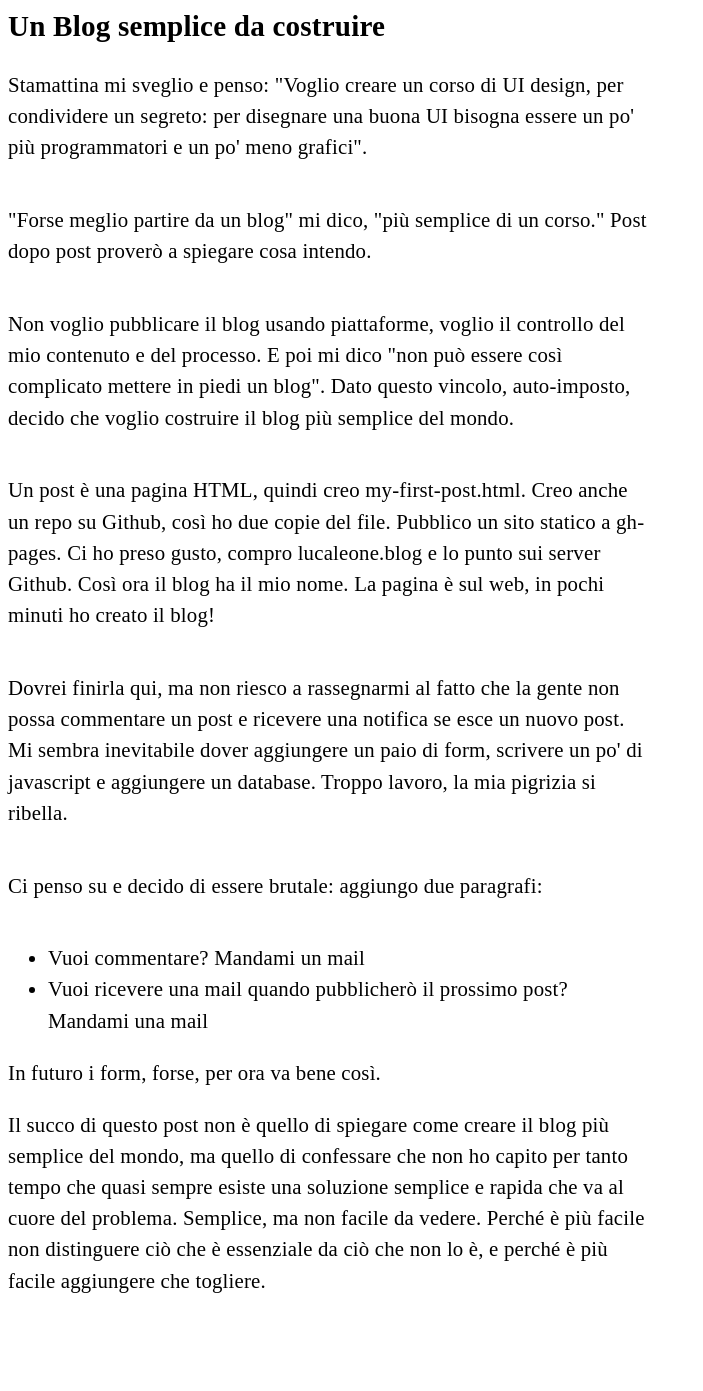
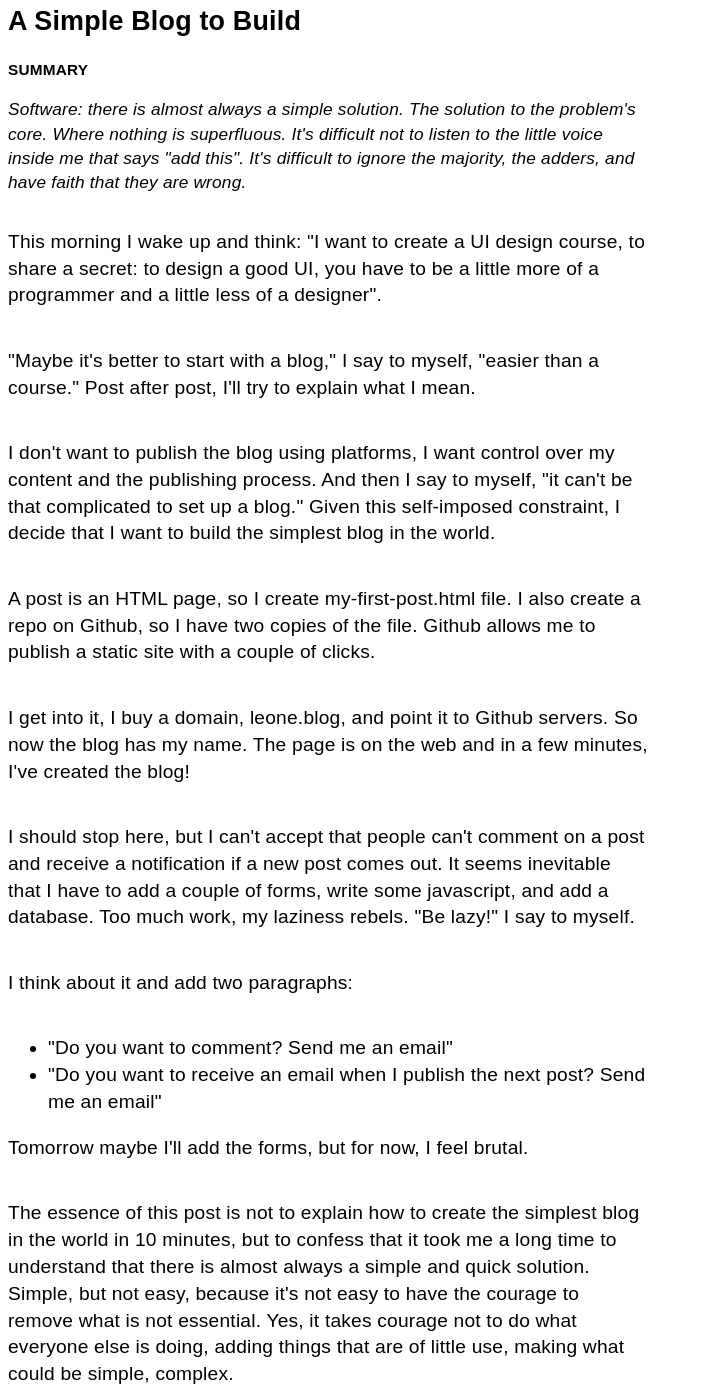
Before and after one commit to luc4leone/my-blog, a plain HTML site: page posts/publish-a-blog.html in a window 1280 px wide. Shown: the part 15-1406 px from the top of the page, without its empty margins (0-703 px from the left). Before the commit the page ends 1352 px from the top, so only its background shows below. Drawn offline with Linux system fonts and the light colour scheme; a web font is replaced by a local one.

Commit message:
centesimo draft post 1

```diff
--- a/posts/publish-a-blog.html
+++ b/posts/publish-a-blog.html
@@ -7,67 +7,86 @@
 
         <link rel="stylesheet" href="../style.css" />
     </head>
+    <style>
+        .summary {
+            font-size: 0.9em;
+            font-family: sans-serif;
+            font-style: italic;
+        }
+        h3 {
+            font-family: sans-serif;
+            text-transform: uppercase;
+            font-size: 0.8em;
+        }
+    </style>
 
     <body>
-        <!-- <h1>Come ho creato un Blog semplice</h1> -->
-        <h1>Un Blog semplice da costruire</h1>
-        <p>
-            Stamattina mi sveglio e penso: "Voglio creare un corso di UI design,
-            per condividere un segreto: per disegnare una buona UI bisogna
-            essere un po' più programmatori e un po' meno grafici".
+        <h1>A Simple Blog to Build</h1>
+        <h3>Summary</h3>
+        <p class="summary">
+            Software: there is almost always a simple solution. The solution to
+            the problem's core. Where nothing is superfluous. It's difficult not
+            to listen to the little voice inside me that says "add this". It's
+            difficult to ignore the majority, the adders, and have faith that
+            they are wrong.
         </p>
 
         <p>
-            "Forse meglio partire da un blog" mi dico, "più semplice di un
-            corso." Post dopo post proverò a spiegare cosa intendo.
+            This morning I wake up and think: "I want to create a UI design
+            course, to share a secret: to design a good UI, you have to be a
+            little more of a programmer and a little less of a designer".
         </p>
 
         <p>
-            Non voglio pubblicare il blog usando piattaforme, voglio il
-            controllo del mio contenuto e del processo. E poi mi dico "non può
-            essere così complicato mettere in piedi un blog". Dato questo
-            vincolo, auto-imposto, decido che voglio costruire il blog più
-            semplice del mondo.
+            "Maybe it's better to start with a blog," I say to myself, "easier
+            than a course." Post after post, I'll try to explain what I mean.
         </p>
 
         <p>
-            Un post è una pagina HTML, quindi creo my-first-post.html. Creo
-            anche un repo su Github, così ho due copie del file. Pubblico un
-            sito statico a gh-pages. Ci ho preso gusto, compro lucaleone.blog e
-            lo punto sui server Github. Così ora il blog ha il mio nome. La
-            pagina è sul web, in pochi minuti ho creato il blog!
+            I don't want to publish the blog using platforms, I want control
+            over my content and the publishing process. And then I say to
+            myself, "it can't be that complicated to set up a blog." Given this
+            self-imposed constraint, I decide that I want to build the simplest
+            blog in the world.
         </p>
 
         <p>
-            Dovrei finirla qui, ma non riesco a rassegnarmi al fatto che la
-            gente non possa commentare un post e ricevere una notifica se esce
-            un nuovo post. Mi sembra inevitabile dover aggiungere un paio di
-            form, scrivere un po' di javascript e aggiungere un database. Troppo
-            lavoro, la mia pigrizia si ribella.
+            A post is an HTML page, so I create my-first-post.html file. I also
+            create a repo on Github, so I have two copies of the file. Github
+            allows me to publish a static site with a couple of clicks.
         </p>
 
-        <p>Ci penso su e decido di essere brutale: aggiungo due paragrafi:</p>
+        <p>
+            I get into it, I buy a domain, leone.blog, and point it to Github
+            servers. So now the blog has my name. The page is on the web and in
+            a few minutes, I've created the blog!
+        </p>
+        <p>
+            I should stop here, but I can't accept that people can't comment on
+            a post and receive a notification if a new post comes out. It seems
+            inevitable that I have to add a couple of forms, write some
+            javascript, and add a database. Too much work, my laziness rebels.
+            "Be lazy!" I say to myself.
+        </p>
+        <p>I think about it and add two paragraphs:</p>
 
         <ul>
-            <li>Vuoi commentare? Mandami un mail</li>
+            <li>"Do you want to comment? Send me an email"</li>
             <li>
-                Vuoi ricevere una mail quando pubblicherò il prossimo post?
-                Mandami una mail
+                "Do you want to receive an email when I publish the next post?
+                Send me an email"
             </li>
         </ul>
-        In futuro i form, forse, per ora va bene così.
+        <p>Tomorrow maybe I'll add the forms, but for now, I feel brutal.</p>
 
         <p>
-            Il succo di questo post non è quello di spiegare come creare il blog
-            più semplice del mondo, ma quello di confessare che non ho capito
-            per tanto tempo che quasi sempre esiste una soluzione semplice e
-            rapida che va al cuore del problema. Semplice, ma non facile da
-            vedere. Perché è più facile non distinguere ciò che è essenziale da
-            ciò che non lo è, e perché è più facile aggiungere che togliere.
-
-            <!-- Il primo passo che può essere migliorato dopo, se necessario. -->
-
-            <!-- Spesso, senza pensarci troppo, ho fatto quello che fanno tutti. Ci vuole coraggio per non farlo. Come una pecora che ama stare vicino ai suoi fratelli, mi sento a mio agio quando copio la maggioranza. E poi ci vuole una buona dose di pigrizia e un poco di creatività. -->
+            The essence of this post is not to explain how to create the
+            simplest blog in the world in 10 minutes, but to confess that it
+            took me a long time to understand that there is almost always a
+            simple and quick solution. Simple, but not easy, because it's not
+            easy to have the courage to remove what is not essential. Yes, it
+            takes courage not to do what everyone else is doing, adding things
+            that are of little use, making what could be simple, complex.
         </p>
     </body>
 </html>
--- a/style.css
+++ b/style.css
@@ -3,14 +3,18 @@
 }
 
 body {
-    font-family: "bookerly", serif;
-    font-size: 1.3em;
+    /* font-family: "bookerly", serif; */
+    font-family: sans-serif;
+    font-size: 1.2em;
     letter-spacing: 0.2px;
-    line-height: 1.5;
+    line-height: 1.4;
 }
 
 h1 {
     font-size: 1.4em;
+}
+h2 {
+    font-size: 1.2em;
 }
 
 p {
```
Also changed, not shown: index.html (+4 -5 lines).
